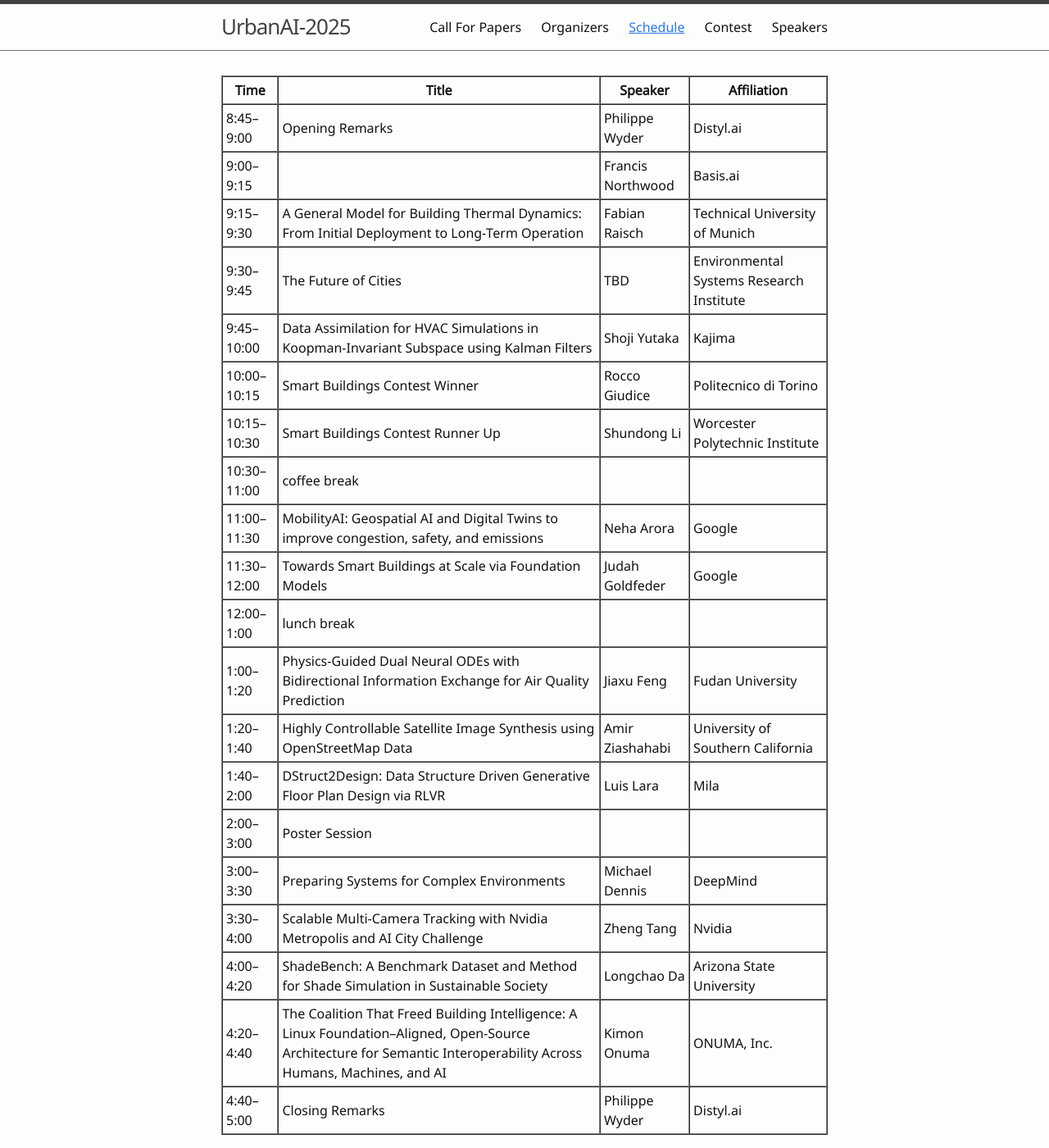
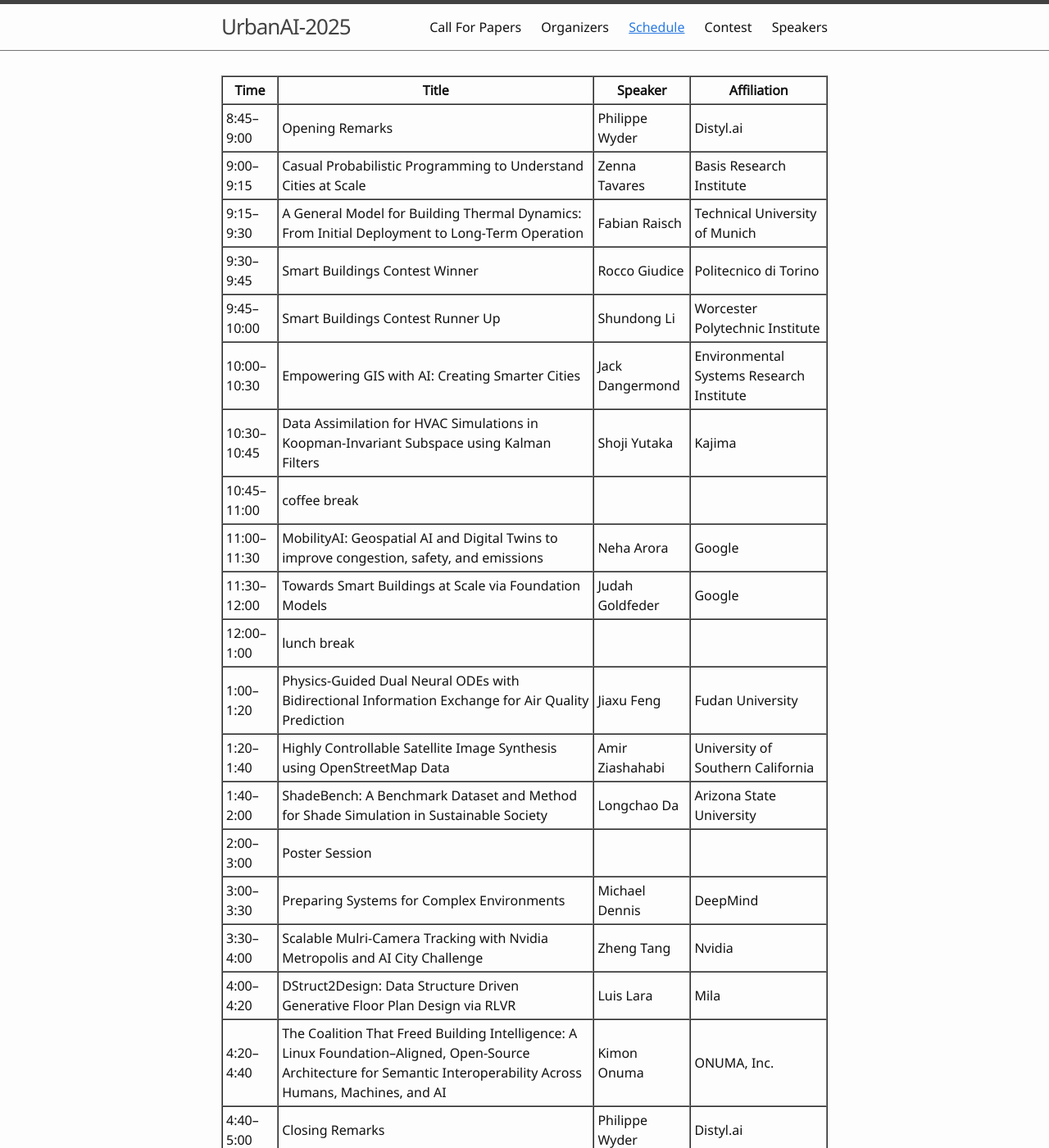
Before and after one commit to urbanAI2025/urbanAI2025.github.io, a Jekyll site: the page built from 2-schedule.md, in a window 1280 px wide and 1400 px high. Shown: the whole window at 82% size. Built offline with Jekyll 4.4.1, drawn with Linux system fonts in a browser that asks for light colours.

Commit message:
Update 2-schedule.md

```diff
--- a/2-schedule.md
+++ b/2-schedule.md
@@ -2,7 +2,6 @@
 title: Schedule
 nav: true
 ---
-
 <table border="1" cellspacing="0" cellpadding="4">
   <thead>
     <tr>
@@ -21,9 +20,9 @@ nav: true
     </tr>
     <tr>
       <td>9:00–9:15</td>
-      <td></td>
-      <td>Francis Northwood</td>
-      <td>Basis.ai</td>
+      <td>Casual Probabilistic Programming to Understand Cities at Scale</td>
+      <td>Zenna Tavares</td>
+      <td>Basis Research Institute</td>
     </tr>
     <tr>
       <td>9:15–9:30</td>
@@ -33,30 +32,30 @@ nav: true
     </tr>
     <tr>
       <td>9:30–9:45</td>
-      <td>The Future of Cities</td>
-      <td>TBD</td>
+      <td>Smart Buildings Contest Winner</td>
+      <td>Rocco Giudice</td>
+      <td>Politecnico di Torino</td>
+    </tr>
+    <tr>
+      <td>9:45–10:00</td>
+      <td>Smart Buildings Contest Runner Up</td>
+      <td>Shundong Li</td>
+      <td>Worcester Polytechnic Institute</td>
+    </tr>
+    <tr>
+      <td>10:00–10:30</td>
+      <td>Empowering GIS with AI: Creating Smarter Cities</td>
+      <td>Jack Dangermond</td>
       <td>Environmental Systems Research Institute</td>
     </tr>
     <tr>
-      <td>9:45–10:00</td>
+      <td>10:30–10:45</td>
       <td>Data Assimilation for HVAC Simulations in Koopman-Invariant Subspace using Kalman Filters</td>
       <td>Shoji Yutaka</td>
       <td>Kajima</td>
     </tr>
     <tr>
-      <td>10:00–10:15</td>
-      <td>Smart Buildings Contest Winner</td>
-      <td>Rocco Giudice</td>
-      <td>Politecnico di Torino</td>
-    </tr>
-    <tr>
-      <td>10:15–10:30</td>
-      <td>Smart Buildings Contest Runner Up</td>
-      <td>Shundong Li</td>
-      <td>Worcester Polytechnic Institute</td>
-    </tr>
-    <tr>
-      <td>10:30–11:00</td>
+      <td>10:45–11:00</td>
       <td>coffee break</td>
       <td></td>
       <td></td>
@@ -111,15 +110,15 @@ nav: true
     </tr>
     <tr>
       <td>3:30–4:00</td>
-      <td>Scalable Multi-Camera Tracking with Nvidia Metropolis and AI City Challenge</td>
+      <td>Scalable Mulri-Camera Tracking with Nvidia Metropolis and AI City Challenge</td>
       <td>Zheng Tang</td>
       <td>Nvidia</td>
     </tr>
     <tr>
       <td>4:00–4:20</td>
-      <td>ShadeBench: A Benchmark Dataset and Method for Shade Simulation in Sustainable Society</td>
-      <td>Longchao Da</td>
-      <td>Arizona State University</td>
+      <td>DStruct2Design: Data Structure Driven Generative Floor Plan Design via RLVR</td>
+      <td>Luis Lara</td>
+      <td>Mila</td>
     </tr>
     <tr>
       <td>4:20–4:40</td>
```
Also changed, not shown: other parts of 2-schedule.md (+3 -3 lines).
